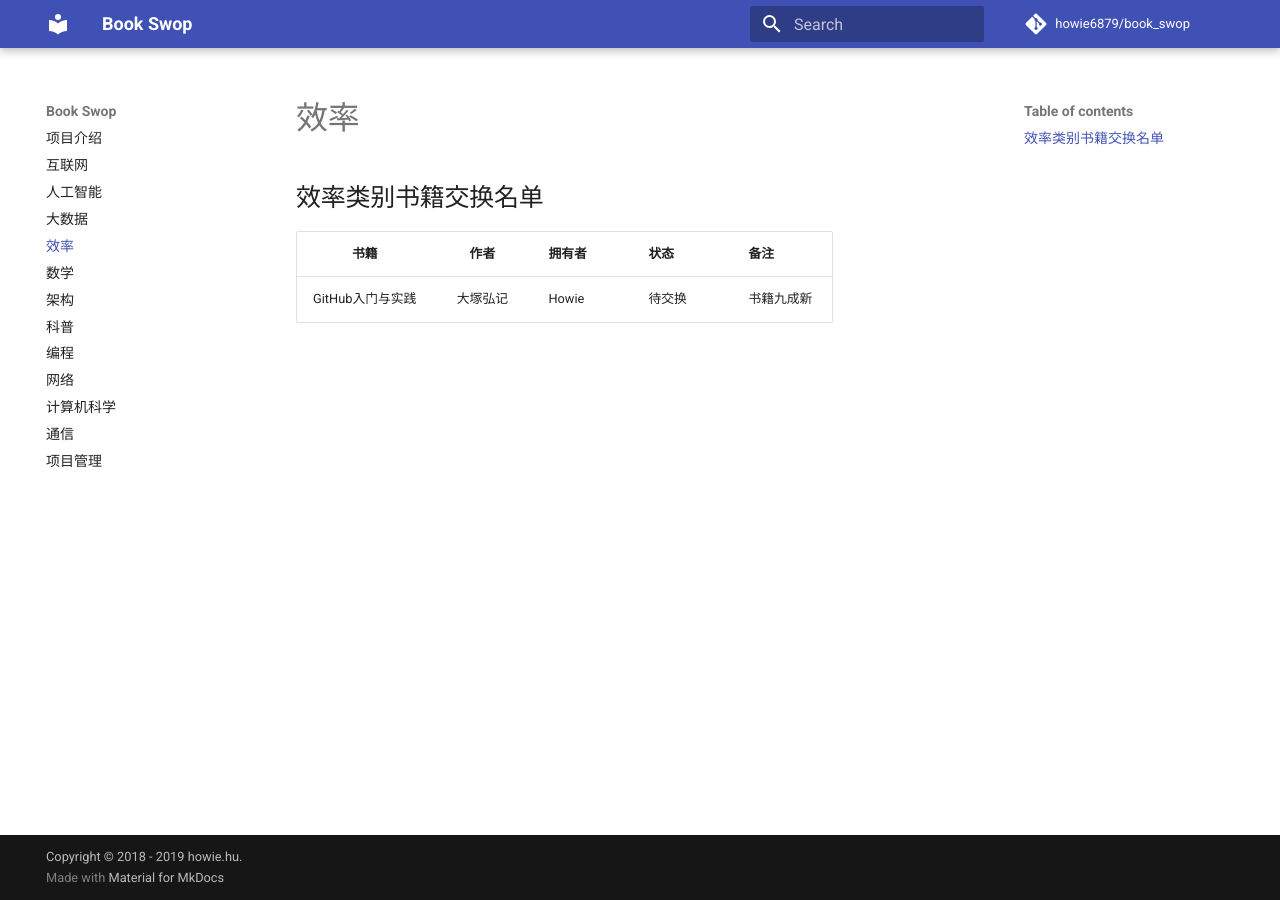
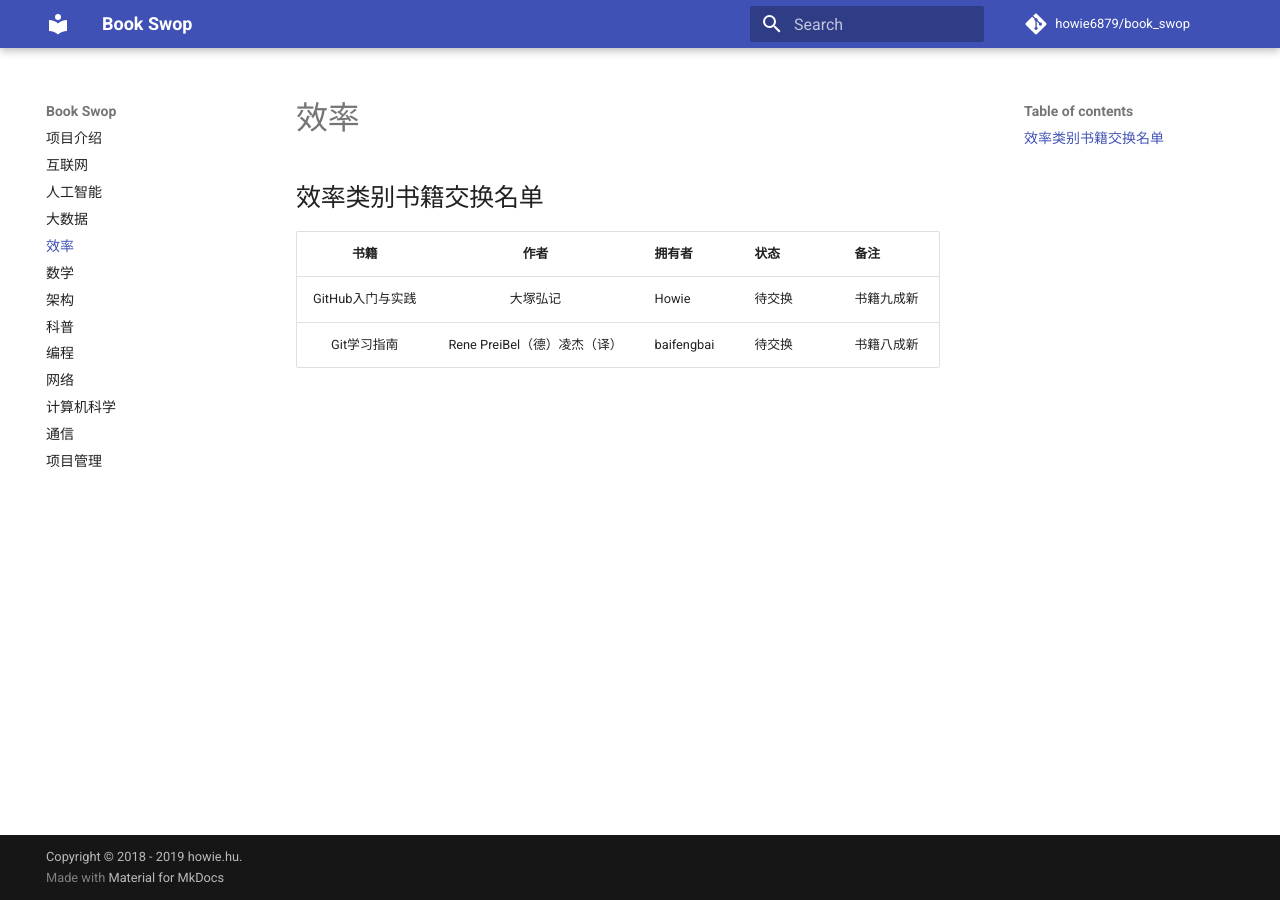
Before and after one commit to howie6879/book_swop, an MkDocs documentation site: the page built from docs/效率/README.md, in a window 1280 px wide. Built offline with MkDocs 1.6.1 and Material for MkDocs 9.7.7, drawn with Linux system fonts in a browser that asks for light colours; comment, search, counter and statistics services are not loaded.

Commit message:
Update README.md

```diff
--- a/docs/效率/README.md
+++ b/docs/效率/README.md
@@ -3,3 +3,4 @@
 | 书籍          | 作者   | 拥有者   | 状态  | 备注    |
 |:-----------:|:----:| ----- | --- | ----- |
 | GitHub入门与实践 | 大塚弘记 | Howie | 待交换 | 书籍九成新 |
+| Git学习指南 | Rene PreiBel（德）凌杰（译） | baifengbai | 待交换 | 书籍八成新 |
```
